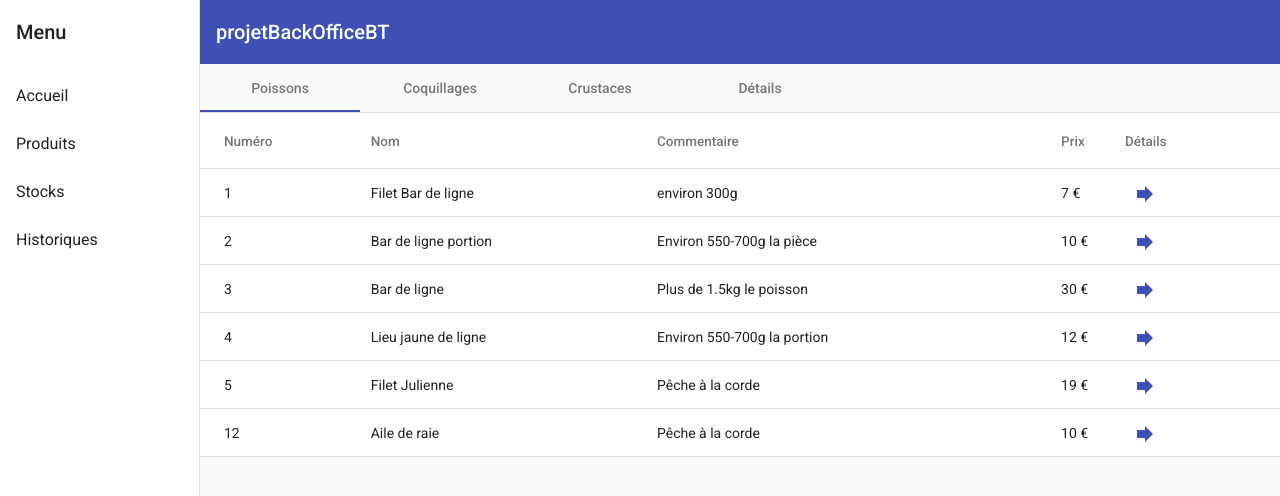
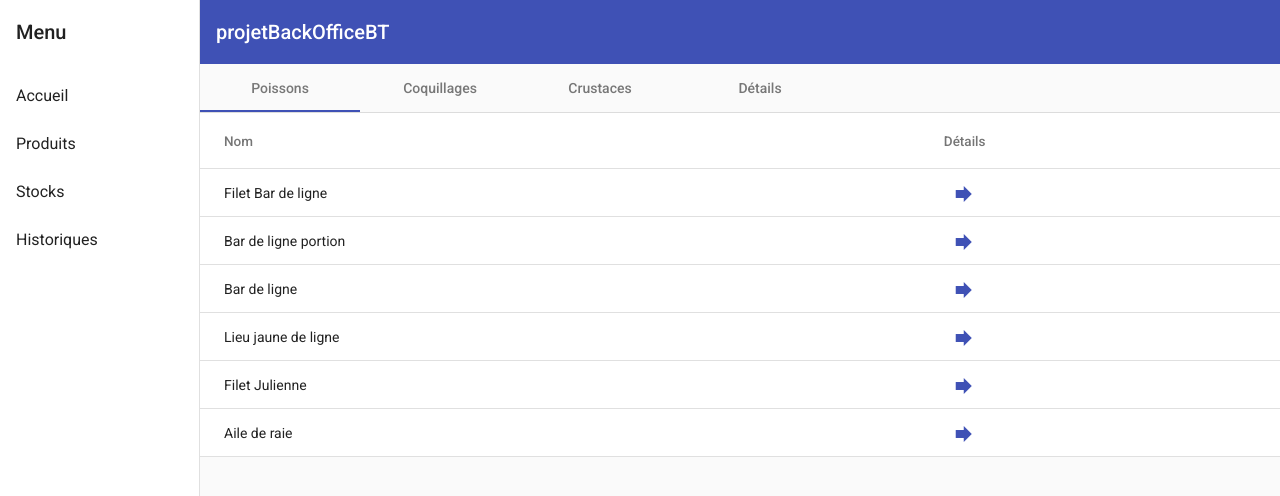
Before and after one commit to kemokaba/BackOfficeBT, an Angular app: page /produit in a window 1280 px wide. Shown: the top 496 px of the page. Built offline with nearby package versions, Linux system fonts and the light colour scheme.

Commit message:
Détail amélioré

```diff
--- a/src/app/produit/produit.component.html
+++ b/src/app/produit/produit.component.html
@@ -1,27 +1,11 @@
 <mat-tab-group [selectedIndex]="selected.value" (selectedIndexChange)="selected.setValue($event)">
     <mat-tab label="Poissons">
         <table mat-table [dataSource]="triTableau(0)"  class="mat-elevation-z8">
-
-            <!-- Position Column -->
-            <ng-container matColumnDef="no.">
-                <th mat-header-cell *matHeaderCellDef> Numéro </th>
-                <td mat-cell *matCellDef="let produit"> {{produit.id}} </td>
-            </ng-container>
 
             <!-- Name Column -->
             <ng-container matColumnDef="name">
                 <th mat-header-cell *matHeaderCellDef> Nom </th>
                 <td mat-cell *matCellDef="let produit"> {{produit.name}} </td>
-            </ng-container>
-
-            <ng-container matColumnDef="comment">
-                <th mat-header-cell *matHeaderCellDef> Commentaire </th>
-                <td mat-cell *matCellDef="let produit"> {{produit.comments}} </td>
-            </ng-container>
-            <!-- Weight Column -->
-            <ng-container matColumnDef="price">
-                <th mat-header-cell *matHeaderCellDef> Prix </th>
-                <td mat-cell *matCellDef="let produit"> {{produit.price}} € </td>
             </ng-container>
 
             <ng-container matColumnDef="détail">
@@ -40,32 +24,16 @@
     <mat-tab label="Coquillages">
         <table mat-table [dataSource]="triTableau(1)"  class="mat-elevation-z8">
 
-            <!-- Position Column -->
-            <ng-container matColumnDef="no.">
-                <th mat-header-cell *matHeaderCellDef> Numéro </th>
-                <td mat-cell *matCellDef="let produit"> {{produit.id}} </td>
-            </ng-container>
-
             <!-- Name Column -->
             <ng-container matColumnDef="name">
                 <th mat-header-cell *matHeaderCellDef> Nom </th>
                 <td mat-cell *matCellDef="let produit"> {{produit.name}} </td>
             </ng-container>
 
-            <ng-container matColumnDef="comment">
-                <th mat-header-cell *matHeaderCellDef> Commentaire </th>
-                <td mat-cell *matCellDef="let produit"> {{produit.comments}} </td>
-            </ng-container>
-            <!-- Weight Column -->
-            <ng-container matColumnDef="price">
-                <th mat-header-cell *matHeaderCellDef> Prix </th>
-                <td mat-cell *matCellDef="let produit"> {{produit.price}} € </td>
-            </ng-container>
-
             <ng-container matColumnDef="détail">
                 <th mat-header-cell *matHeaderCellDef> Détails </th>
                 <td mat-cell *matCellDef="let produit">
-                    <button mat-icon-button color="primary">
+                    <button mat-icon-button color="primary" (click)="allerVersDetail(produit.id)">
                         <mat-icon>forward</mat-icon>
                     </button>
                 </td>
@@ -78,32 +46,16 @@
     <mat-tab label="Crustaces">
         <table mat-table [dataSource]="triTableau(2)"  class="mat-elevation-z8">
 
-            <!-- Position Column -->
-            <ng-container matColumnDef="no.">
-                <th mat-header-cell *matHeaderCellDef> Numéro </th>
-                <td mat-cell *matCellDef="let produit"> {{produit.id}} </td>
-            </ng-container>
-
             <!-- Name Column -->
             <ng-container matColumnDef="name">
                 <th mat-header-cell *matHeaderCellDef> Nom </th>
                 <td mat-cell *matCellDef="let produit"> {{produit.name}} </td>
             </ng-container>
 
-            <ng-container matColumnDef="comment">
-                <th mat-header-cell *matHeaderCellDef> Commentaire </th>
-                <td mat-cell *matCellDef="let produit"> {{produit.comments}} </td>
-            </ng-container>
-            <!-- Weight Column -->
-            <ng-container matColumnDef="price">
-                <th mat-header-cell *matHeaderCellDef> Prix </th>
-                <td mat-cell *matCellDef="let produit"> {{produit.price}} € </td>
-            </ng-container>
-
             <ng-container matColumnDef="détail">
                 <th mat-header-cell *matHeaderCellDef> Détails </th>
                 <td mat-cell *matCellDef="let produit">
-                    <button mat-icon-button color="primary">
+                    <button mat-icon-button color="primary" (click)="allerVersDetail(produit.id)">
                         <mat-icon>forward</mat-icon>
                     </button>
                 </td>
@@ -114,41 +66,22 @@
         </table>
     </mat-tab>
     <mat-tab label="Détails">
-        <table mat-table [dataSource]="getProduit()"  class="mat-elevation-z8">
-
-            <!-- Position Column -->
-            <ng-container matColumnDef="no.">
-                <th mat-header-cell *matHeaderCellDef> Numéro </th>
-                <td mat-cell *matCellDef="let produit"> {{produit.id}} </td>
-            </ng-container>
-
-            <!-- Name Column -->
-            <ng-container matColumnDef="name">
-                <th mat-header-cell *matHeaderCellDef> Nom </th>
-                <td mat-cell *matCellDef="let produit"> {{produit.name}} </td>
-            </ng-container>
-
-            <ng-container matColumnDef="comment">
-                <th mat-header-cell *matHeaderCellDef> Commentaire </th>
-                <td mat-cell *matCellDef="let produit"> {{produit.comments}} </td>
-            </ng-container>
-            <!-- Weight Column -->
-            <ng-container matColumnDef="price">
-                <th mat-header-cell *matHeaderCellDef> Prix </th>
-                <td mat-cell *matCellDef="let produit"> {{produit.price}} € </td>
-            </ng-container>
-
-            <ng-container matColumnDef="détail">
-                <th mat-header-cell *matHeaderCellDef> Détails </th>
-                <td mat-cell *matCellDef="let produit">
-                    <button mat-icon-button color="primary">
-                        <mat-icon>forward</mat-icon>
-                    </button>
-                </td>
-            </ng-container>
-
-            <tr mat-header-row *matHeaderRowDef="displayedColumns"></tr>
-            <tr mat-row *matRowDef="let row; columns: displayedColumns;"></tr>
-        </table>
+        <mat-card *ngFor="let produit of temp">
+            <mat-card-title>{{ produit.name }}</mat-card-title>
+            <mat-card-subtitle>{{ produit.comments }}</mat-card-subtitle>
+            <mat-card-content>
+              <p>Prix:  {{ produit.price }} €</p>
+              <ng-container *ngIf="produit.sale == true">
+                <p>Promotion: {{ produit.price_on_sale }} €</p>
+                <p>Reduction: {{ produit.discount }} %</p>
+              </ng-container>
+              <p>Quantité en stock: {{ produit.quantity_stock }}</p>
+              <p>Nombre d'articles vendus: {{ produit.quantity_sold }}</p>
+            </mat-card-content>
+            <mat-card-actions>
+              <button mat-button>Modifier Stock</button>
+              <button mat-button>Modifier Réduction</button>
+            </mat-card-actions>
+          </mat-card>
     </mat-tab>
 </mat-tab-group>
--- a/src/app/produit/produit.component.ts
+++ b/src/app/produit/produit.component.ts
@@ -14,7 +14,9 @@ export class ProduitComponent implements OnInit {
 
   temp: Product[] = [];
 
-  displayedColumns: string[] = ['no.', 'name', 'comment', 'price', 'détail'];
+  displayedColumns: string[] = ['name', 'détail'];
+
+  displayedDetailCol: string[] = ['name', 'price', 'price_on_sale', 'discount', 'quantity_stock', 'quantity_sold', 'comments'];
 
   tabs= ['Poissons', 'Coquillages', 'Crustaces', 'Détail']
 
@@ -37,7 +39,7 @@ export class ProduitComponent implements OnInit {
     return tabTri;
   }
 
-  allerVersDetail(idProd: number){
+  allerVersDetail(idProd: number): void{
     this.selected.setValue(this.tabs.length-1);
     this.temp = this.listeProduits.filter(produit => produit.id == idProd);
   }
@@ -47,6 +49,13 @@ export class ProduitComponent implements OnInit {
     return leproduit;
   }
 
+  ifOnsale(){
+    if(this.temp[0].sale){
+      return true
+    }
+    return false
+  }
+
   ngOnInit(): void {
     this.getProducts();
   }
```
